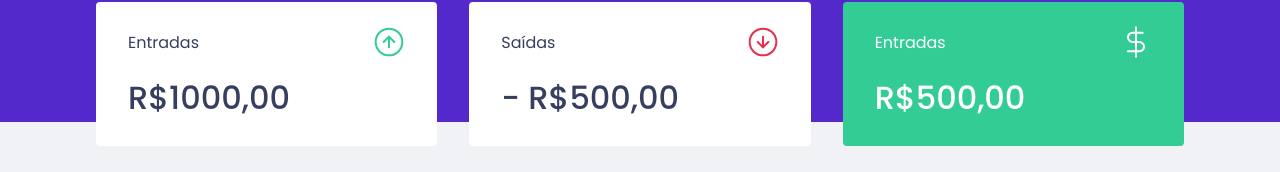
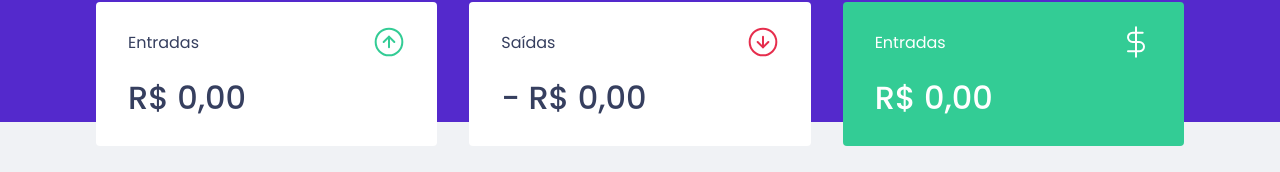
Before and after one commit to italoh623/dtmoney, a React (Create React App) app: page / in a window 1280 px wide. Shown: the part 150-322 px from the top of the page. Built offline with nearby package versions, Linux system fonts and the light colour scheme; no server answers; what miragejs would draw is missing.

Commit message:
Sumary calculatin deposits, withdraws and total

```diff
--- a/src/components/Summary/index.tsx
+++ b/src/components/Summary/index.tsx
@@ -10,28 +10,67 @@
 export function Summary() {
   const { transactions } = useContext(TransactionsContext);
 
+  const totalDeposit = transactions.reduce((acc, transaction) => {
+    if (transaction.type === 'deposit') {
+      return acc + transaction.amount;
+    }
+
+    return acc;
+  }, 0)
+
+  const sumary = transactions.reduce((acc, transaction) => {
+    if (transaction.type === 'deposit') {
+      acc.deposits += transaction.amount
+      acc.total += transaction.amount
+    } else if (transaction.type === 'withdraw') {
+      acc.withdraws += transaction.amount
+      acc.total -= transaction.amount
+    }
+
+    return acc;
+  }, {
+    deposits: 0,
+    withdraws: 0,
+    total: 0,
+  })
+
   return (
     <Container>
       <div>
         <header>
           <p>Entradas</p>
-          <img src={incomeImg} alt="Entradas"/>
+          <img src={incomeImg} alt="Entradas" />
         </header>
-        <strong>R$1000,00</strong>
+        <strong>
+          {new Intl.NumberFormat('pt-BR', {
+            style: 'currency',
+            currency: 'BRL'
+          }).format(sumary.deposits)}
+        </strong>
       </div>
       <div>
         <header>
           <p>Saídas</p>
-          <img src={outcomeImg} alt="Saídas"/>
+          <img src={outcomeImg} alt="Saídas" />
         </header>
-        <strong>- R$500,00</strong>
+        <strong>
+          - {new Intl.NumberFormat('pt-BR', {
+            style: 'currency',
+            currency: 'BRL'
+          }).format(sumary.withdraws)}
+        </strong>
       </div>
       <div className="highlight-backgroud">
         <header>
           <p>Entradas</p>
-          <img src={total} alt="Total"/>
+          <img src={total} alt="Total" />
         </header>
-        <strong>R$500,00</strong>
+        <strong>
+          {new Intl.NumberFormat('pt-BR', {
+            style: 'currency',
+            currency: 'BRL'
+          }).format(sumary.total)}
+        </strong>
       </div>
     </Container>
   )
```
